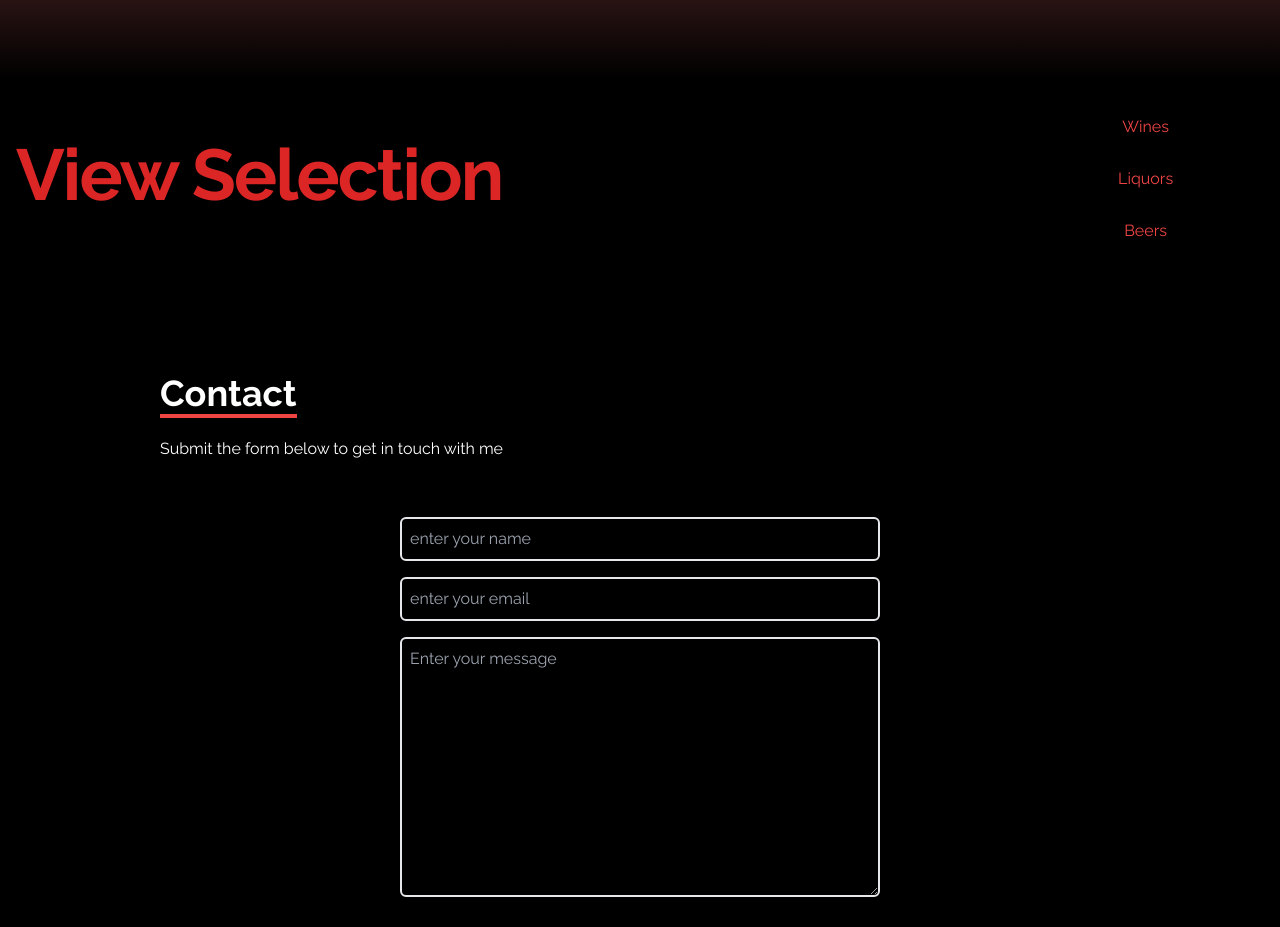
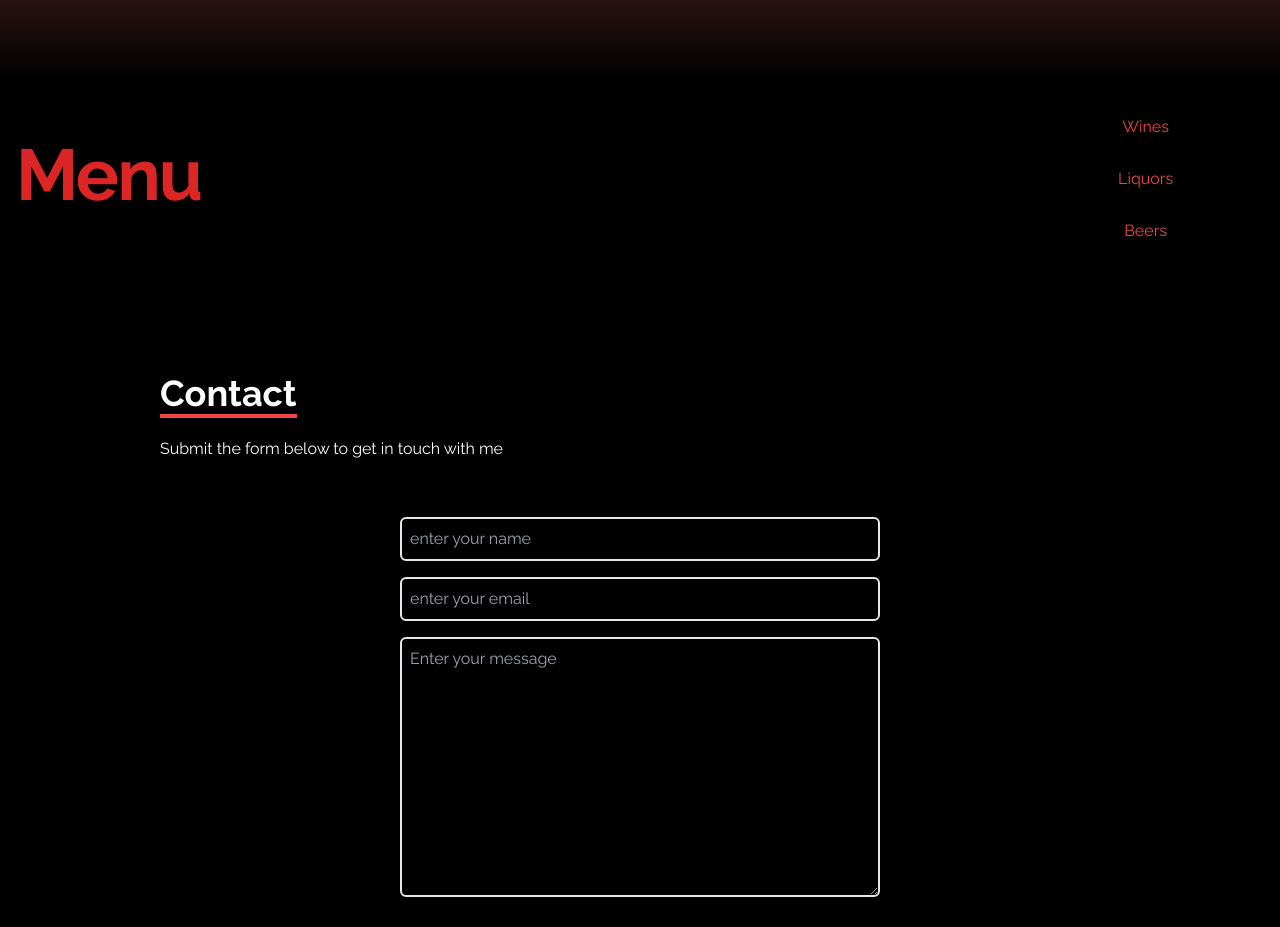
Before and after one commit to gkozlowskidesign/React-LiquorStore, a React (Create React App) app: page / in a window 1280 px wide. Shown: the part 1080-2007 px from the top of the page. Built offline with nearby package versions, Linux system fonts and the light colour scheme.

Commit message:
Update Menu.jsx

```diff
--- a/src/components/Menu.jsx
+++ b/src/components/Menu.jsx
@@ -4,7 +4,7 @@
     return (
         <div class="bg-black sm:grid grid-cols-5 grid-rows-1 px-4 py-6 sm:gap-4">
         <div class="col-span-4 bg-black rounded-xl ring-4 ring-black flex items-center mb-2">
-        <h1 className="font text-5xl font-bold tracking-tight text-red-600 sm:text-7xl">View Selection</h1>
+        <h1 className="font text-5xl font-bold tracking-tight text-red-600 sm:text-7xl">Menu</h1>
         </div>
         <div class="bg-black rounded-xl">
             <div class="bg-black rounded-xl list-none text-center ">
```
